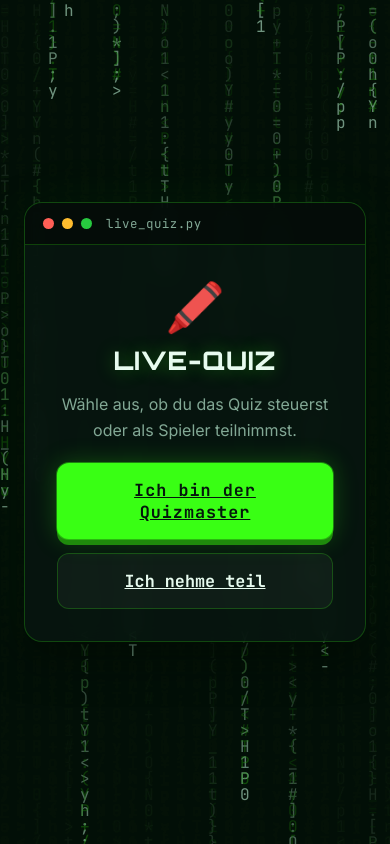
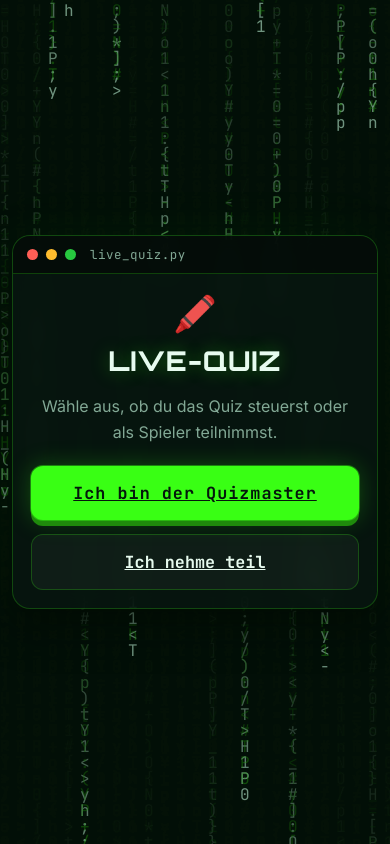
Before and after one commit to Helirucks/live-quiz, a Flask app: page / in a window 390 px wide. Run offline with Flask 3, Linux system fonts and the light colour scheme.

Commit message:
Update style.css

```diff
--- a/static/css/style.css
+++ b/static/css/style.css
@@ -32,7 +32,7 @@
   box-sizing: border-box;
 }
 
-html, body {
+html {
   height: 100%;
 }
 
@@ -52,6 +52,7 @@ body {
   inset: 0;
   width: 100vw;
   height: 100vh;
+  height: 100dvh;
   display: block;
   z-index: 0;
   opacity: 0.55;
@@ -61,6 +62,7 @@ body {
   position: relative;
   z-index: 1;
   min-height: 100vh;
+  min-height: 100dvh;
   display: flex;
   align-items: center;
   justify-content: center;
@@ -70,6 +72,7 @@ body {
 .page--top {
   align-items: flex-start;
   padding-top: 5vh;
+  padding-top: 5dvh;
 }
 
 /* ---------- Karten / Terminal-Fenster ---------- */
@@ -469,6 +472,7 @@ a {
   grid-template-rows: 1fr 1fr;
   gap: 16px;
   height: 60vh;
+  height: 60dvh;
   max-height: 460px;
 }
 
@@ -668,3 +672,62 @@ a {
   font-size: 1.5rem;
   color: var(--accent);
 }
+
+/* =========================================================
+   Mobile-Anpassungen (Handy / Tablet hochkant)
+   ========================================================= */
+
+@media (max-width: 600px) {
+  .page {
+    padding: 12px;
+  }
+
+  .page--top {
+    padding-top: 12px;
+  }
+
+  .card-body {
+    padding: 18px;
+  }
+
+  .terminal-bar {
+    padding: 10px 14px;
+  }
+
+  .landing-icon {
+    font-size: 2.2rem;
+  }
+
+  h1 {
+    font-size: clamp(1.3rem, 7vw, 1.8rem);
+  }
+
+  .question-text {
+    font-size: clamp(0.95rem, 4.2vw, 1.25rem);
+    padding: 14px;
+  }
+
+  .shape-grid {
+    height: 50vh;
+    height: 50dvh;
+    max-height: 320px;
+    gap: 10px;
+  }
+
+  .shape-btn {
+    font-size: 2.6rem;
+    border-radius: 14px;
+  }
+
+  .answer-grid {
+    grid-template-columns: 1fr;
+  }
+
+  .bar-chart {
+    height: 130px;
+  }
+
+  .podium-1 { height: 110px; }
+  .podium-2 { height: 85px; }
+  .podium-3 { height: 65px; }
+}
```
